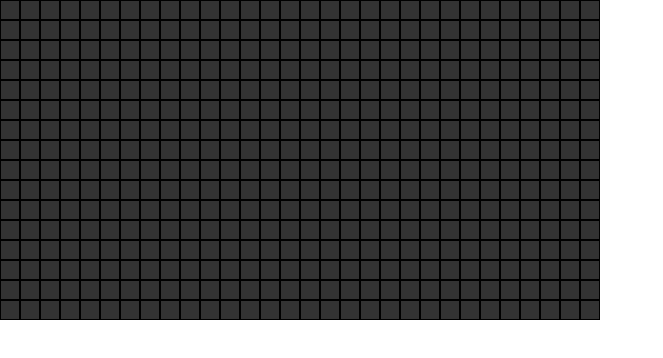
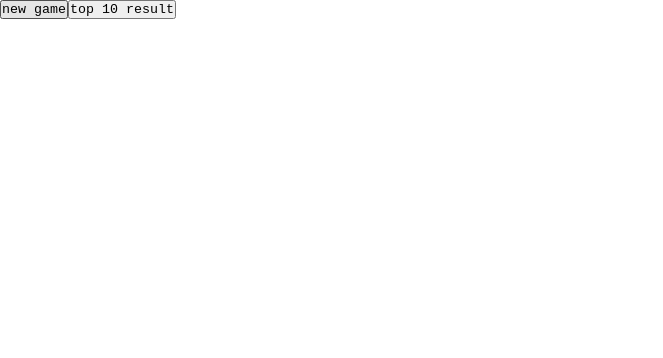
Before and after one commit to Vlsrnd/sapper-game, a website built with webpack: page src/index.html in a window 1280 px wide. Shown: the whole page, without its empty margins (0-663 px from the left). Built offline with nearby package versions, Linux system fonts and the light colour scheme.

Commit message:
add score to main-settings.js. add class Menu

```diff
--- a/src/css/style.css
+++ b/src/css/style.css
@@ -27,6 +27,9 @@ body {
   background-color: #333;
   border: 1px solid black;
 }
+.cell-element:hover {
+  background-color: #555;
+}
 
 .cell-mine {
   background-color: red;
--- a/src/js/index.js
+++ b/src/js/index.js
@@ -5,21 +5,30 @@ import { createGameArea } from './create-game-area';
 import { createElements } from './create-elements';
 import { generateMinefield } from './generate-mine-field';
 import { mainSettings } from './main-settings';
+import { Menu } from './interface/menu';
 
 const root = document.getElementById('root');
 //16*30(99) 16*16(40) 9*9(10)
 
-generateMinefield(mainSettings);
-createElements(mainSettings);
-const gameArea = createGameArea(mainSettings);
-root.append(gameArea);
+const menu = new Menu(mainSettings);
+menu.append(root)
+window.menu = menu;
 
-gameArea.addEventListener('mousedown', (event) => {
-  event.preventDefault();
-});
 
-gameArea.addEventListener('mouseup', (event) => {
-  if (event.target.classList.contains('cell-element')){
-    mainSettings.cells.get(event.target).open();
-  }
-});
+
+
+
+// generateMinefield(mainSettings);
+// createElements(mainSettings);
+// const gameArea = createGameArea(mainSettings);
+// root.append(gameArea);
+
+// gameArea.addEventListener('mousedown', (event) => {
+  // event.preventDefault();
+// });
+
+// gameArea.addEventListener('mouseup', (event) => {
+  // if (event.target.classList.contains('cell-element')){
+    // mainSettings.cells.get(event.target).open();
+  // }
+// });
--- /dev/null
+++ b/src/js/interface/menu.js
@@ -0,0 +1,62 @@
+//new game
+//settings
+//top 10 result
+export class Menu {
+  constructor(settings){
+    const menu = document.createElement('div');
+    menu.classList.add('menu');
+
+    this.settings = settings;
+    this.btn = {
+      newGame: this.createBtn('new game'),
+      newGame9x9: this.createBtn('9x9'),
+      newGame16x16: this.createBtn('16x16'),
+      newGame16x30: this.createBtn('16x30'),
+      top10: this.createBtn('top 10 result'),
+      back: this.createBtn('back'),
+    };
+    this.btn.newGame.onclick = () => this.switchMenu('newGame');
+    this.btn.top10.onclick = () => this.switchMenu('top10');
+    this.btn.back.onclick = () => this.switchMenu('main');
+
+    this.top10Structure = this.createTop10Element();
+    this.structure = {
+      main: [this.btn.newGame, this.btn.top10],
+      newGame: [this.btn.newGame9x9, this.btn.newGame16x16, this.btn.newGame16x30, this.btn.back],
+      top10: [this.top10Structure],
+    };
+
+    this.mainElement = menu;
+    this.switchMenu('main');
+  }
+  append = (destination) => {
+    destination.append(this.mainElement);
+  }
+  createBtn = (text) => {
+    const newBtn = document.createElement('button');
+    newBtn.classList.add('menu__btn');
+    newBtn.textContent = text;
+    return newBtn
+  }
+  createTop10Element = () => {
+    const topElement = document.createElement('div');
+    topElement.classList.add('menu-top');
+    const createList = (name, arr) => {
+      return (`<div class='list'><p>${name}</p>`
+      + '<ul>'
+      + arr.map(e => `<li><span>${e[0] || '-'}</span><span>${e[1] || '-'}</span></li>`).join('')
+      + '</ul></div>')
+    };
+    const html = createList('9x9', this.settings.score.top9x9)
+      + createList('16x16', this.settings.score.top16x16)
+      + createList('16x30', this.settings.score.top16x16);
+    topElement.innerHTML = html;
+    topElement.append(this.btn.back);
+    return topElement;
+  }
+  switchMenu = (position) => {
+    this.mainElement.innerHTML = '';
+    this.structure[position].forEach(button => this.mainElement.append(button));
+  }
+
+}
--- a/src/js/main-settings.js
+++ b/src/js/main-settings.js
@@ -10,4 +10,9 @@ export const mainSettings = {
     height: 20,
   },
   cells: new Map(),
+  score: {
+    top9x9: (new Array(10)).fill([]),
+    top16x16: (new Array(10)).fill([]),
+    top16x30: (new Array(10)).fill([]),
+  },
 };
```
